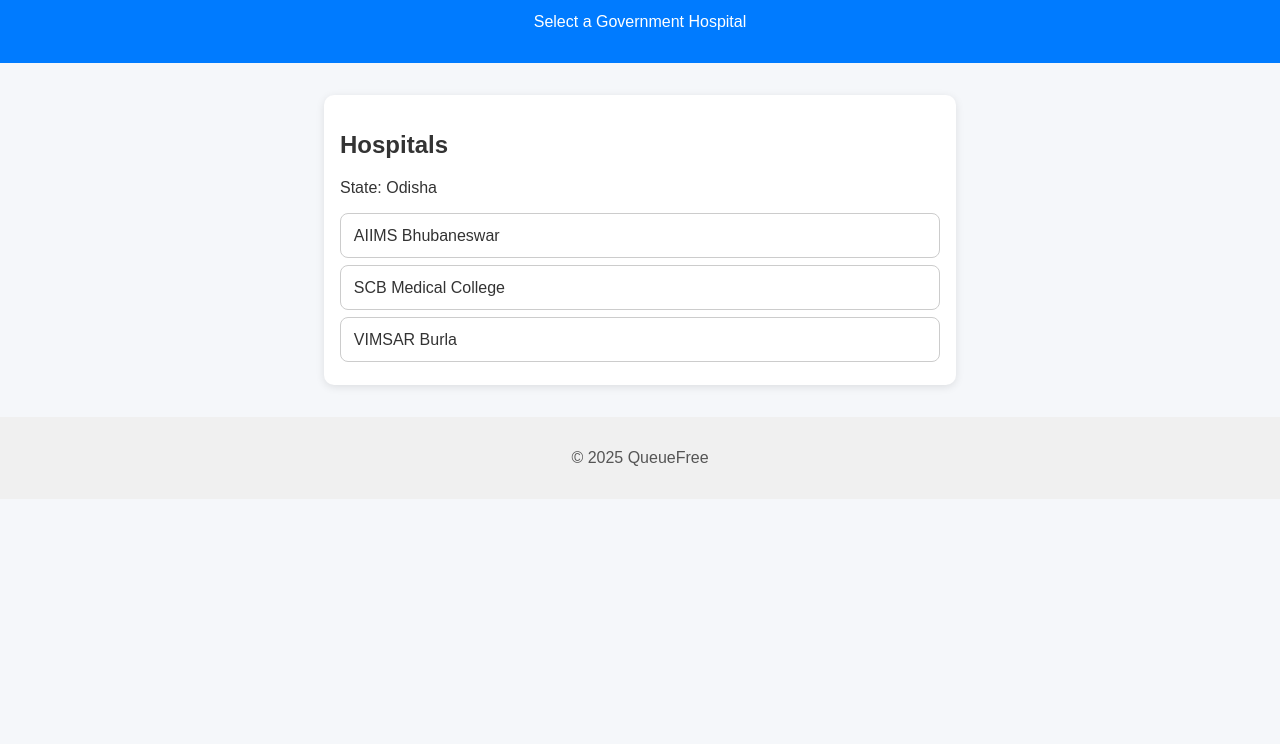
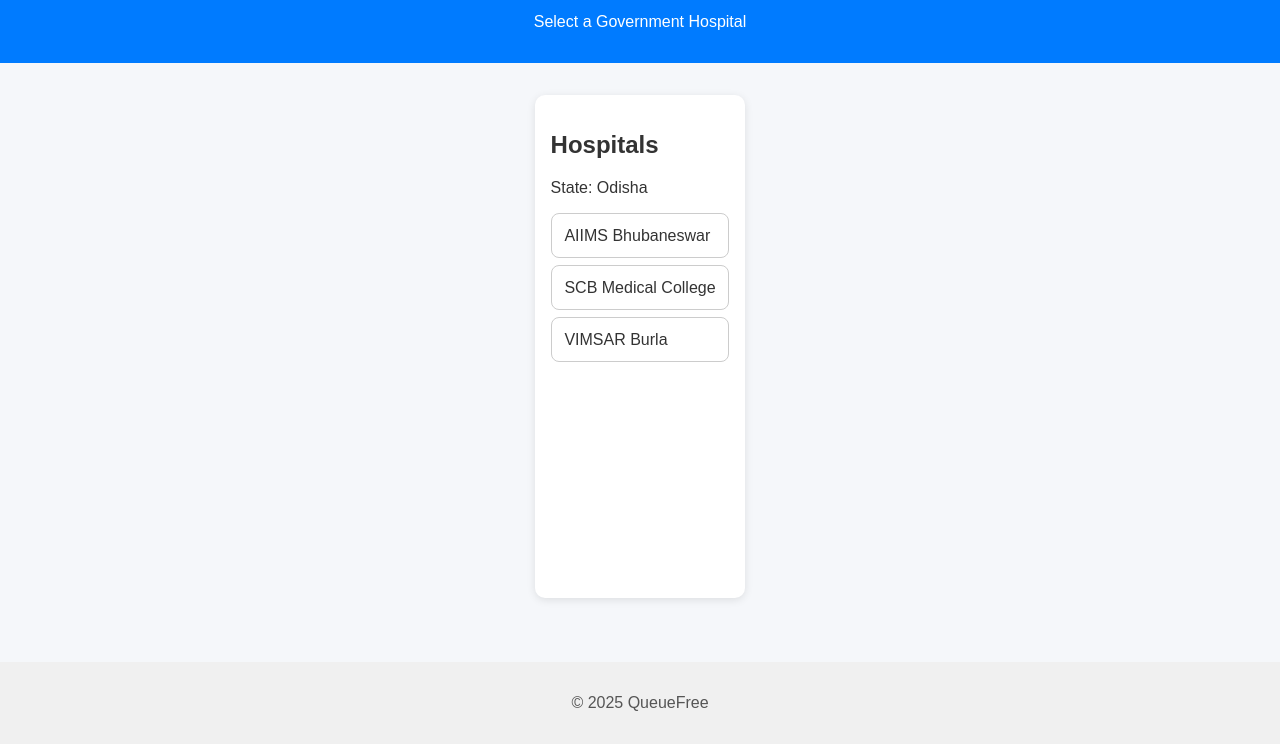
Before and after one commit to Notagamer-america/QueueFree_website, a plain HTML site: page index.html in a window 1280 px wide. Shown: the part 56-800 px from the top of the page. Drawn offline with Linux system fonts and the light colour scheme.

Commit message:
Enhance layout with flexbox and viewport styles
Added styles for full viewport height and flex layout.

```diff
--- a/style.css
+++ b/style.css
@@ -46,3 +46,26 @@ footer {
   background: #f0f0f0;
   color: #555;
 }
+
+html, body {
+  height: 100%;
+  margin: 0;
+  padding: 0;
+}
+
+body {
+  display: flex;
+  flex-direction: column;
+  min-height: 100vh; /* make body at least full viewport height */
+}
+
+main {
+  flex: 1; /* grow and fill available space */
+}
+
+footer {
+  text-align: center;
+  padding: 1rem;
+  background: #f0f0f0;
+  color: #555;
+}
```
